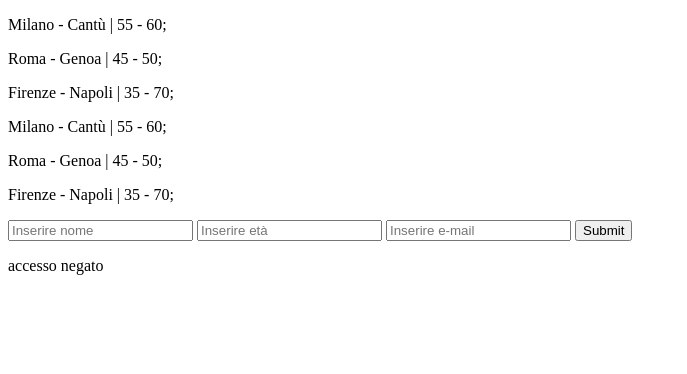
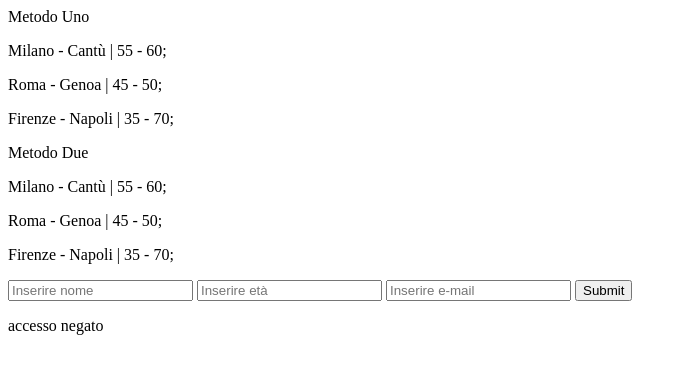
Before and after one commit to matteobuscicchio/php-snacks-b1, a PHP site: page /?name=1 in a window 1280 px wide. Shown: the top 374 px of the page, without its empty margins (0-687 px from the left). Run offline with PHP 8.4, Linux system fonts and the light colour scheme; data that the repository does not hold is empty.

Commit message:
Migliorata leggibilità layout

```diff
--- a/index.php
+++ b/index.php
@@ -38,9 +38,10 @@
                     "guestPoints" => 70,
                 ],
             ];
+            echo "Metodo Uno";
             foreach ($matches as $weeks){
                 $teamOne = $weeks["home"]; $teamOnePoints = $weeks["homePoint"]; $teamTwo =$weeks["guest"]; $teamTwoPoints =$weeks["guestPoints"];
-                echo "<p>  $teamOne - $teamTwo | $teamOnePoints - $teamTwoPoints; </p>";
+                echo "<p> $teamOne - $teamTwo | $teamOnePoints - $teamTwoPoints; </p>";
             };
 
             // metodo due
@@ -49,9 +50,10 @@
                 "week_2"=>["Roma", 45, "Genoa", 50,],
                 "week_3"=>["Firenze", 35, "Napoli", 70,],
             ];
+            echo "Metodo Due";
             foreach ($matches_n as list($h,$h_p,$g,$g_p)){
                 $home = $h; $home_Points = $h_p; $guest = $g; $guest_Points = $g_p;
-                echo "<p>  $home - $guest | $home_Points - $guest_Points; </p>";
+                echo "<p> $home - $guest | $home_Points - $guest_Points; </p>";
             };
         ?>
 
```
